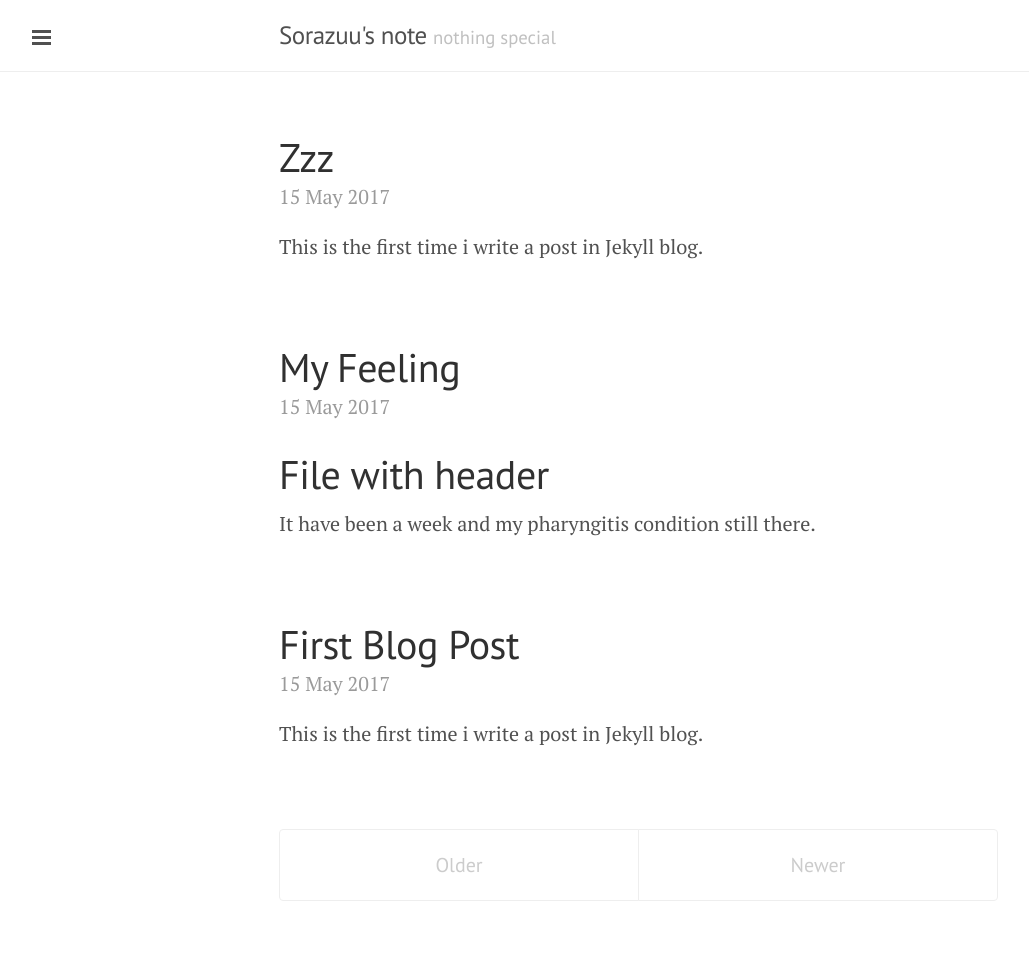
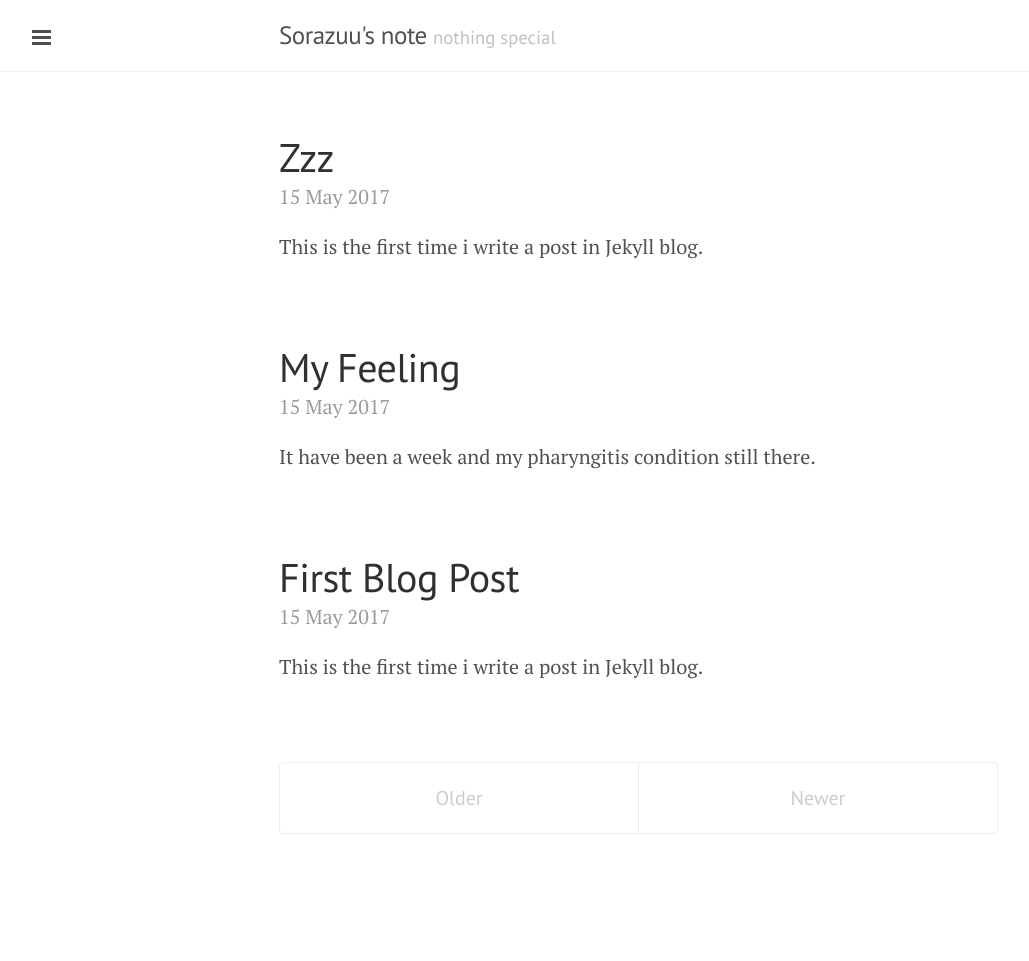
Before and after one commit to Sorazuu/sorazuu.github.io, a Jekyll site: the page built from index.html, in a window 1280 px wide. Shown: the whole page, without its empty margins (1-1030 px from the left). Built offline with Jekyll 4.4.1, drawn with Linux system fonts in a browser that asks for light colours; the list of posts is cut into pages by our own code; after the commit the page ends 900 px from its top, so only the background shows below that.

Commit message:
edit post

```diff
--- a/_posts/2017-05-15-my-feeling.md
+++ b/_posts/2017-05-15-my-feeling.md
@@ -1,6 +1,4 @@
 ---
 layout: post
 ---
-# File with header
-
 It have been a week and my pharyngitis condition still there.
```
